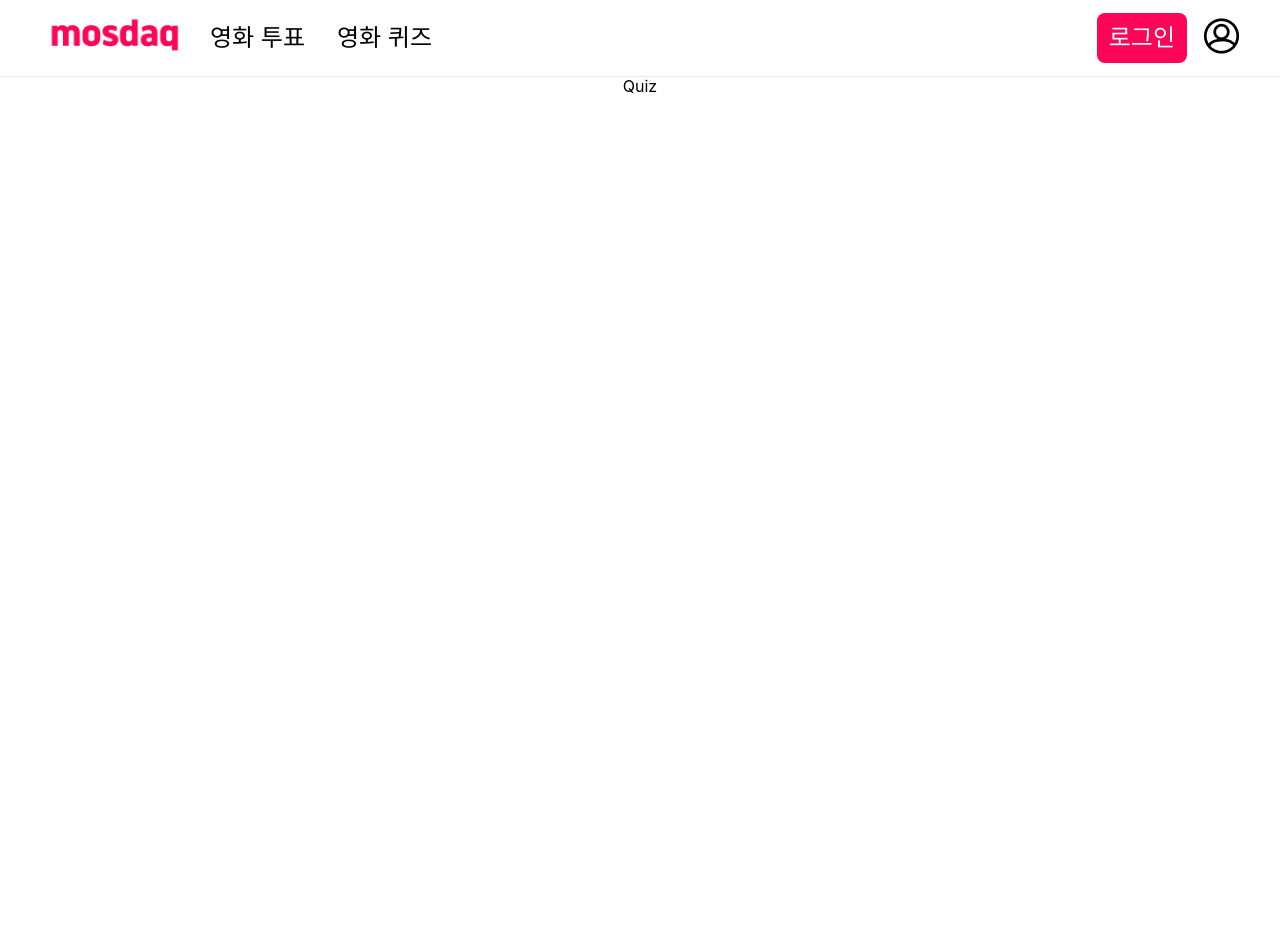
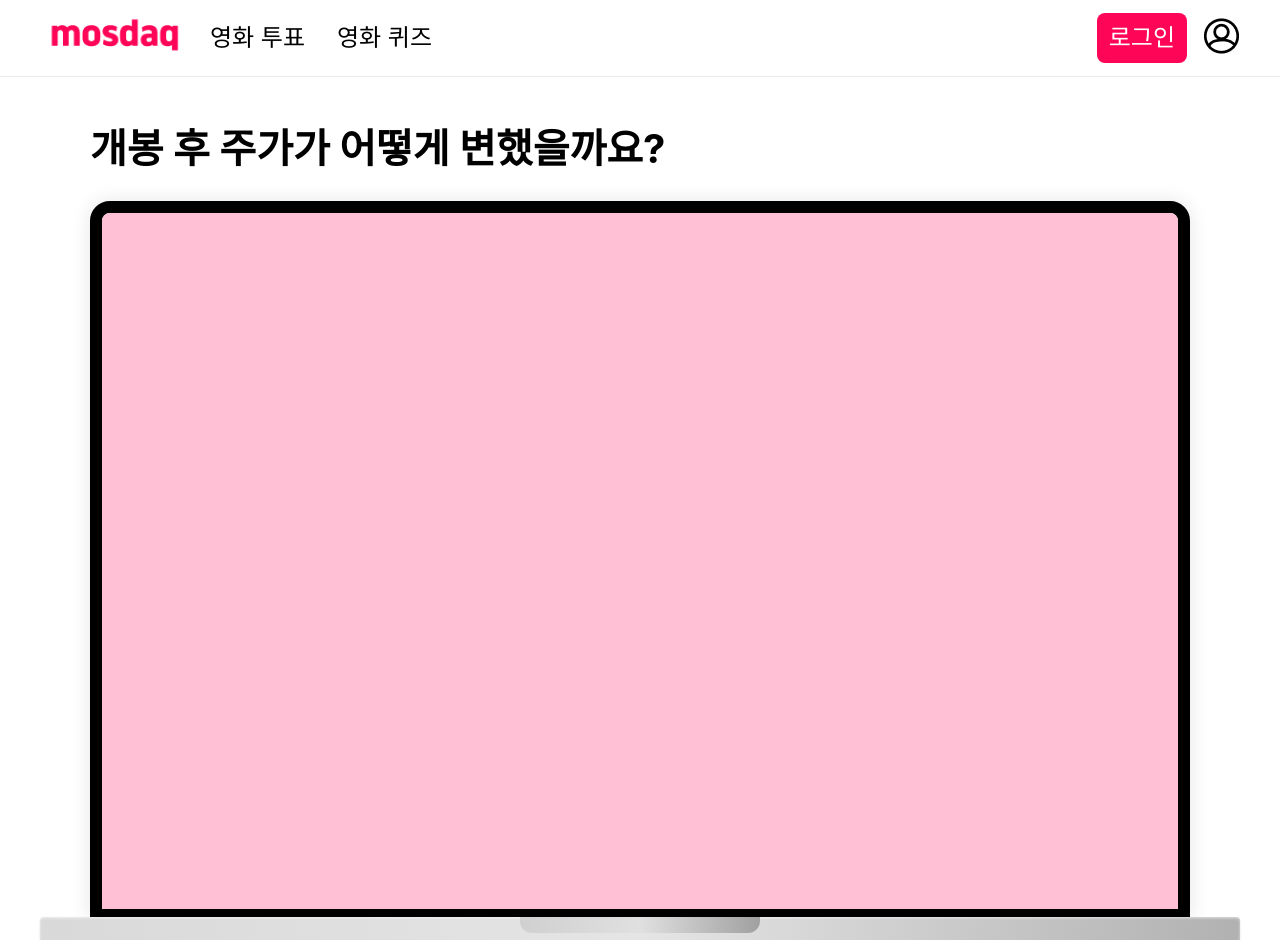
Before and after one commit to prgrms-fdc-2nd-final-mosdaq/mosdaq-front, a React (Vite) app: page /quiz in a window 1280 px wide. Shown: the top 940 px of the page. Before the commit the page ends 800 px from the top, so only its background shows below. Built offline with nearby package versions, Linux system fonts and the light colour scheme.

Commit message:
feat: 퀴즈 페이지 레이아웃 구현 #18

```diff
--- /dev/null
+++ b/src/components/quiz/QuizContainer/QuizContents/index.tsx
@@ -0,0 +1,13 @@
+import React from 'react';
+import styled from 'styled-components';
+import colors from '@/constants/colors';
+
+export default function QuizContents() {
+  return <StyledQuizContents></StyledQuizContents>;
+}
+
+const StyledQuizContents = styled.div`
+  width: 100%;
+  height: 100%;
+  background-color: ${colors.watcha3};
+`;
--- /dev/null
+++ b/src/components/quiz/QuizContainer/index.tsx
@@ -0,0 +1,82 @@
+import React from 'react';
+import styled from 'styled-components';
+import colors from '@/constants/colors';
+import { Txt } from '@/components/common/Txt';
+import QuizContents from './QuizContents';
+
+export default function QuizContainer() {
+  return (
+    <StyledQuizContainer>
+      <StyledQuizTitle>
+        <Txt typography="Pretendard40bold">
+          개봉 후 주가가 어떻게 변했을까요?
+        </Txt>
+      </StyledQuizTitle>
+      <StyledMacBookBezel>
+        <QuizContents />
+      </StyledMacBookBezel>
+      <StyledMacBookBoard>
+        <StyledMacBookNotch />
+      </StyledMacBookBoard>
+    </StyledQuizContainer>
+  );
+}
+
+const StyledQuizContainer = styled.div`
+  display: flex;
+  flex-direction: column;
+  align-items: center;
+  justify-content: flex-start;
+`;
+
+const StyledQuizTitle = styled.div`
+  align-self: flex-start;
+  margin-left: 50px;
+  padding-top: 40px;
+  padding-bottom: 20px;
+`;
+
+const StyledMacBookBezel = styled.div`
+  width: 1100px;
+  height: 720px;
+  border-radius: 20px 20px 0 0;
+  border: 12px solid ${colors.black};
+  box-shadow: 0 0 20px rgba(0, 0, 0, 0.1);
+  position: relative;
+  overflow: hidden;
+  display: flex;
+  justify-content: center;
+  align-items: center;
+`;
+
+const StyledMacBookBoard = styled.div`
+  position: relative;
+  top: -4px;
+  width: 1200px;
+  height: 40px;
+  background: linear-gradient(
+    90deg,
+    ${colors.greyscale5},
+    ${colors.greyscale3},
+    ${colors.greyscale8}
+  );
+  border-radius: 4px 4px 16px 16px;
+  box-shadow:
+    inset 0 1px 3px rgba(255, 255, 255, 0.6),
+    0 1px 2px rgba(0, 0, 0, 0.15);
+`;
+
+const StyledMacBookNotch = styled.div`
+  width: 240px;
+  height: 16px;
+  background: linear-gradient(
+    90deg,
+    ${colors.greyscale6},
+    ${colors.greyscale4},
+    ${colors.greyscale9}
+  );
+  border-radius: 0 0 12px 12px;
+  position: absolute;
+  left: 50%;
+  transform: translateX(-50%);
+`;
--- a/src/pages/Quiz/index.tsx
+++ b/src/pages/Quiz/index.tsx
@@ -1,5 +1,19 @@
+import QuizContainer from '@/components/quiz/QuizContainer';
 import React from 'react';
+import styled from 'styled-components';
 
 export default function QuizPage() {
-  return <div>Quiz</div>;
+  return (
+    <StyledQuizPage>
+      <QuizContainer />
+    </StyledQuizPage>
+  );
 }
+
+const StyledQuizPage = styled.main`
+  max-width: 1920px;
+  width: 100%;
+  display: flex;
+  flex-direction: column;
+  align-items: center;
+`;
```
